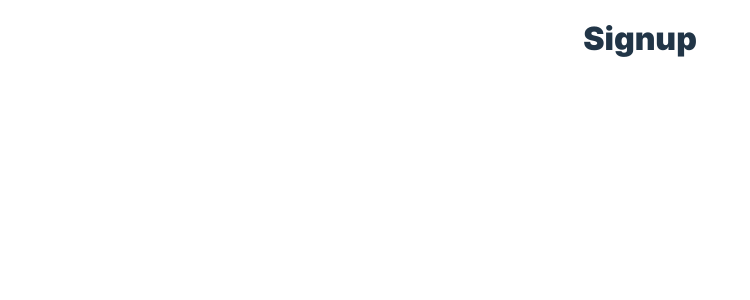
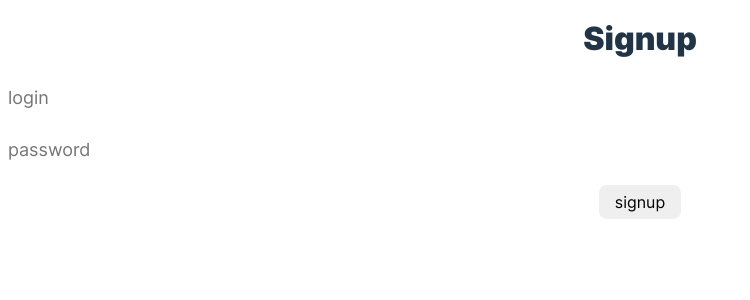
Before and after one commit to entools/tools.interface, a React (Vite) app: page /signup in a window 1280 px wide. Shown: the top 300 px of the page, without its empty margins (0-750 px from the left). Built offline with nearby package versions, Linux system fonts and the light colour scheme.

Commit message:
fix: signin & signup page

```diff
--- a/src/pages/signin-page/signin-page.tsx
+++ b/src/pages/signin-page/signin-page.tsx
@@ -1,6 +1,22 @@
 function SigninPage() {
   return (
-    <h1>Signin</h1>
+    <>
+      <h1>Signin</h1>
+      <input
+        className="input"
+        placeholder="login"
+      />
+      <input
+        className="input"
+        placeholder="password"
+      />
+      <button
+        type="button"
+        className="button"
+      >
+        signin
+      </button>
+    </>
   );
 }
 
--- a/src/pages/signup-page/signup-page.tsx
+++ b/src/pages/signup-page/signup-page.tsx
@@ -1,6 +1,22 @@
 function SignupPage() {
   return (
-    <h1>Signup</h1>
+    <>
+      <h1>Signup</h1>
+      <input
+        className="input"
+        placeholder="login"
+      />
+      <input
+        className="input"
+        placeholder="password"
+      />
+      <button
+        type="button"
+        className="button"
+      >
+        signup
+      </button>
+    </>
   );
 }
 
```
